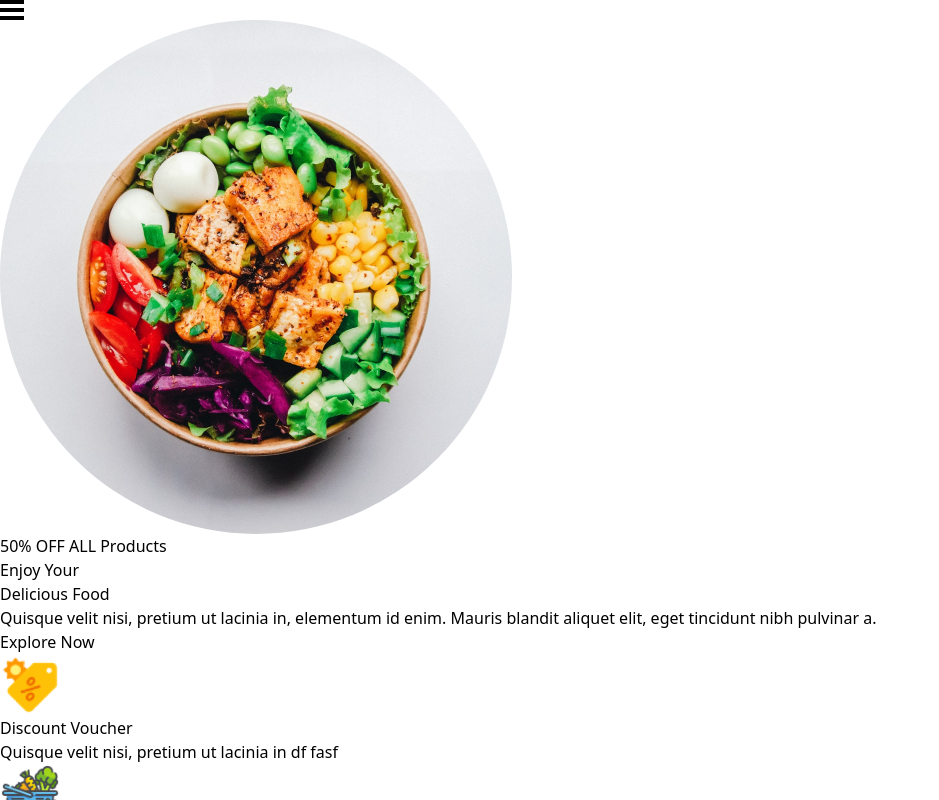
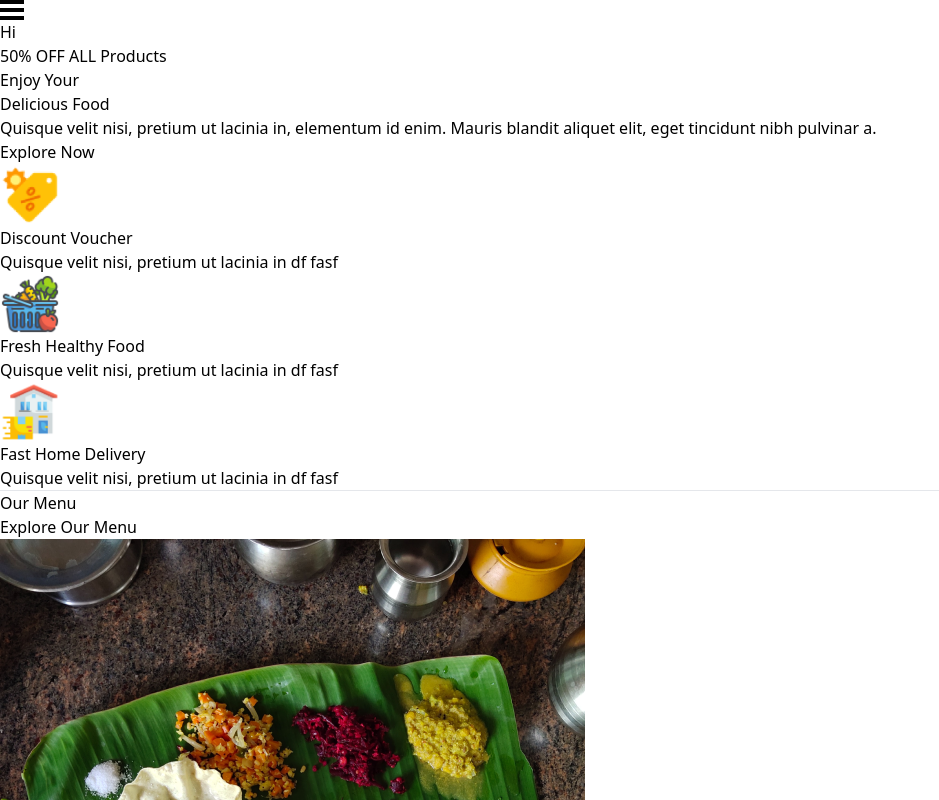
Before and after one commit to Kishan2029/Restaurent-Page, a React (Vite) app: page / in a window 1280 px wide. Shown: the top 800 px of the page, without its empty margins (0-939 px from the left). Built offline with nearby package versions, Linux system fonts and the light colour scheme.

Commit message:
all the svg image filed commented

```diff
--- a/src/components/Section.jsx
+++ b/src/components/Section.jsx
@@ -1,5 +1,5 @@
 import React from "react";
-import Food from "../assets/Food.svg";
+// import Food from "../assets/Food.svg";
 import { data } from "../Data/data1";
 
 function Section() {
@@ -8,7 +8,8 @@ function Section() {
       {/* Food and Explore Now Section */}
       <div className="flex space-x-24 mt-12 mx-8">
         <div>
-          <img className="ml-8 h-108 w-108" src={Food} />
+          Hi
+          {/* <img className="ml-8 h-108 w-108" src={Food} /> */}
         </div>
         <div className="flex flex-col m-auto">
           <div className="px-8 py-2 bg-[#149F39] w-fit">
```
